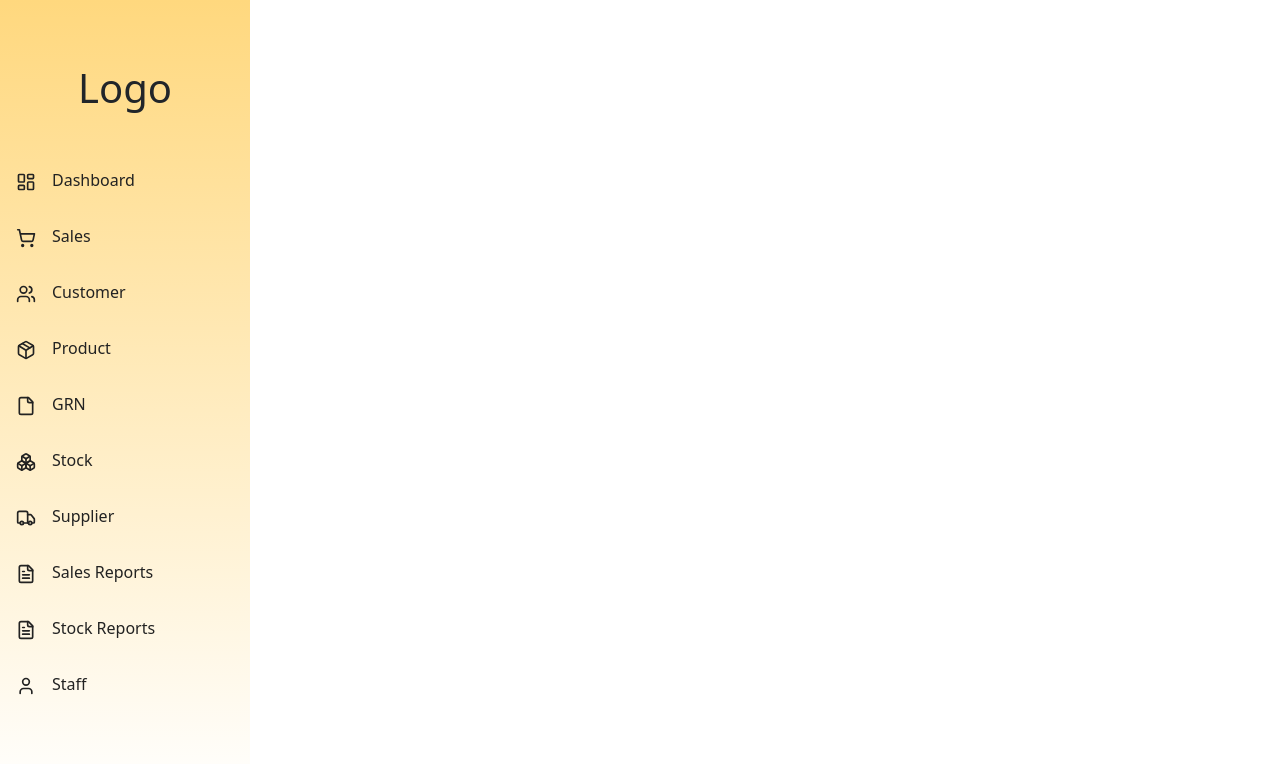
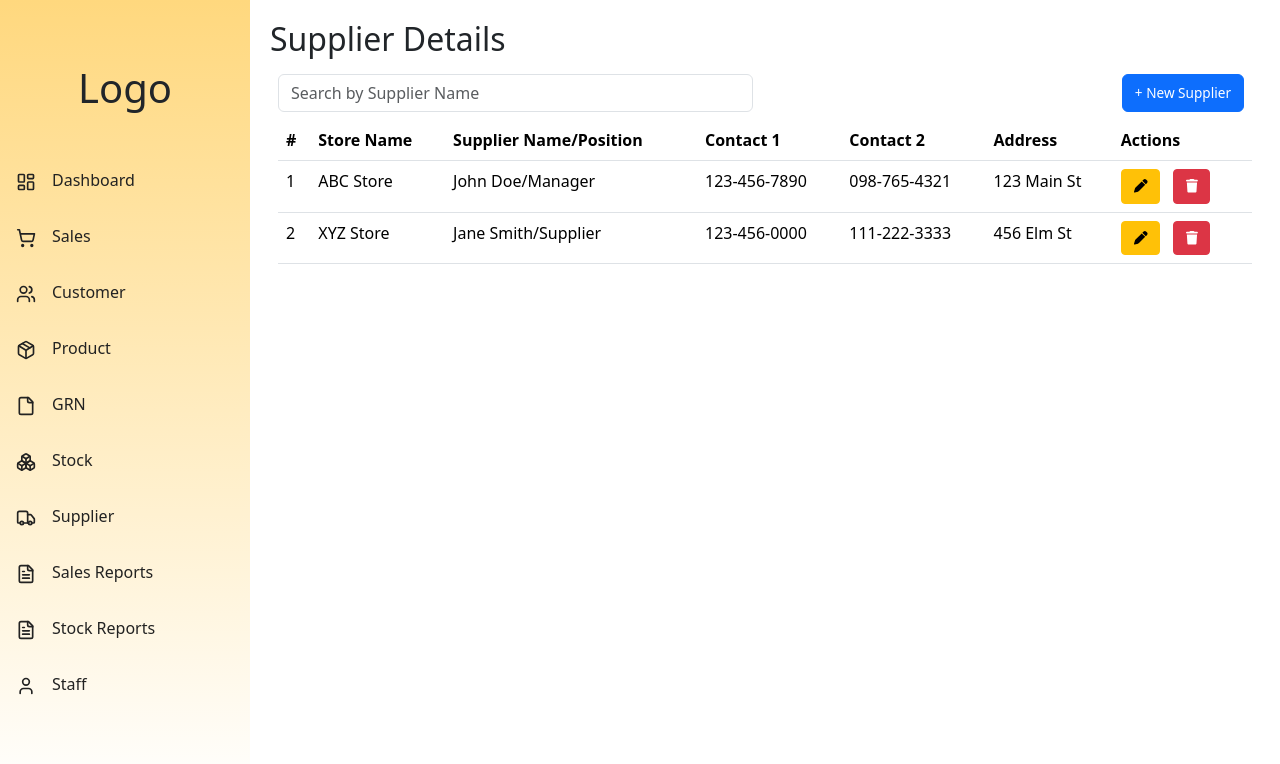
Before and after one commit to KavinduLakshika/Pos-System, a React (Create React App) app in the folder frontend/: page /Supplier/supplier in a window 1280 px wide. Shown: the top 764 px of the page. Built offline with nearby package versions, Linux system fonts and the light colour scheme.

Commit message:
new supplier

```diff
--- a/frontend/src/App.js
+++ b/frontend/src/App.js
@@ -11,6 +11,7 @@ import Stock from './Pages/Stock/Stock';
 import Staff from './Pages/Staff/Staff';
 import StockReports from './Pages/StockReports/StockReports';
 import SalesReports from './Pages/SalesReport/SalesReports';
+import Supplier from './Pages/Supplier/Supplier';
 
 function App() {
   return (
@@ -25,6 +26,7 @@ function App() {
         <Route path="/product/*" element={<Product />} />
         <Route path="/grn/*" element={<GRN />} />
         <Route path="/stock/*" element={<Stock />} />
+        <Route path="/supplier/*" element={<Supplier />} />
         <Route path="/sales-reports/*" element={<SalesReports />} />
         <Route path="/stock-reports/*" element={<StockReports />} />
         <Route path="/staff" element={<Staff />} />
--- a/frontend/src/Pages/Supplier/Supplier.jsx
+++ b/frontend/src/Pages/Supplier/Supplier.jsx
@@ -0,0 +1,16 @@
+import React from 'react'
+import { Route, Routes } from 'react-router-dom'
+import SupplierDetails from './SupplierDetails'
+
+function Supplier() {
+  return (
+    <div>
+        <Routes>
+            <Route path='supplier' element={<SupplierDetails/>}/>
+
+        </Routes>
+    </div>
+  )
+}
+
+export default Supplier
--- /dev/null
+++ b/frontend/src/Pages/Supplier/SupplierDetails.jsx
@@ -0,0 +1,27 @@
+import React from 'react';
+import Table from '../../components/Table/Table';
+
+const columns = ['#', 'Store Name', 'Supplier Name/Position', 'Contact 1', 'Contact 2', 'Address'];
+
+const data = [
+  ['1', 'ABC Store', 'John Doe/Manager', '123-456-7890', '098-765-4321', '123 Main St'],
+  ['2', 'XYZ Store', 'Jane Smith/Supplier', '123-456-0000', '111-222-3333', '456 Elm St']
+];
+
+const btnName = ' + New Supplier ';
+
+function SupplierDetails() {
+  return (
+    <div>
+      <h2>Supplier Details</h2>
+      <Table
+        search={'Search by Supplier Name'}
+        data={data}
+        columns={columns}
+        btnName={btnName}
+      />
+    </div>
+  );
+}
+
+export default SupplierDetails;
--- a/frontend/src/components/SideBar/SideBar.jsx
+++ b/frontend/src/components/SideBar/SideBar.jsx
@@ -78,9 +78,7 @@ const Sidebar = () => {
             icon: <Truck size={20} />,
             path: '/Supplier',
             submenus: [
-                { title: 'User Management', path: '/Supplier/users' },
-                { title: 'Store Information', path: '/Supplier/store' },
-                { title: 'System Preferences', path: '/Supplier/system' }
+                { title: 'Supplier', path: '/supplier/supplier' },
             ]
         },
         // {
```
